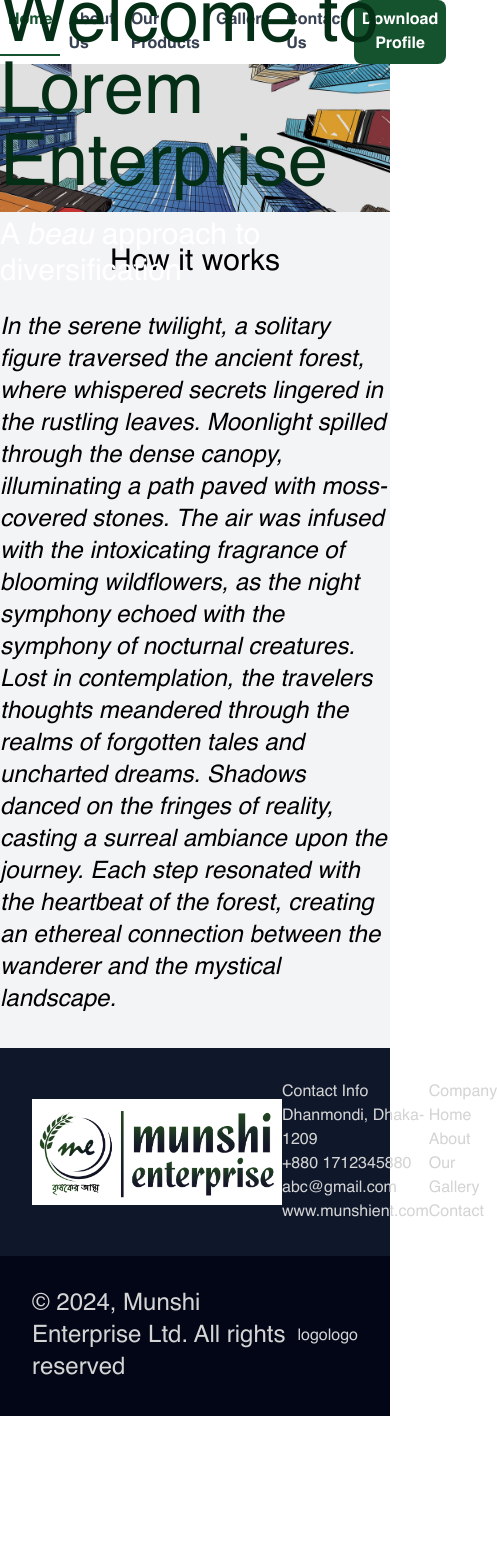
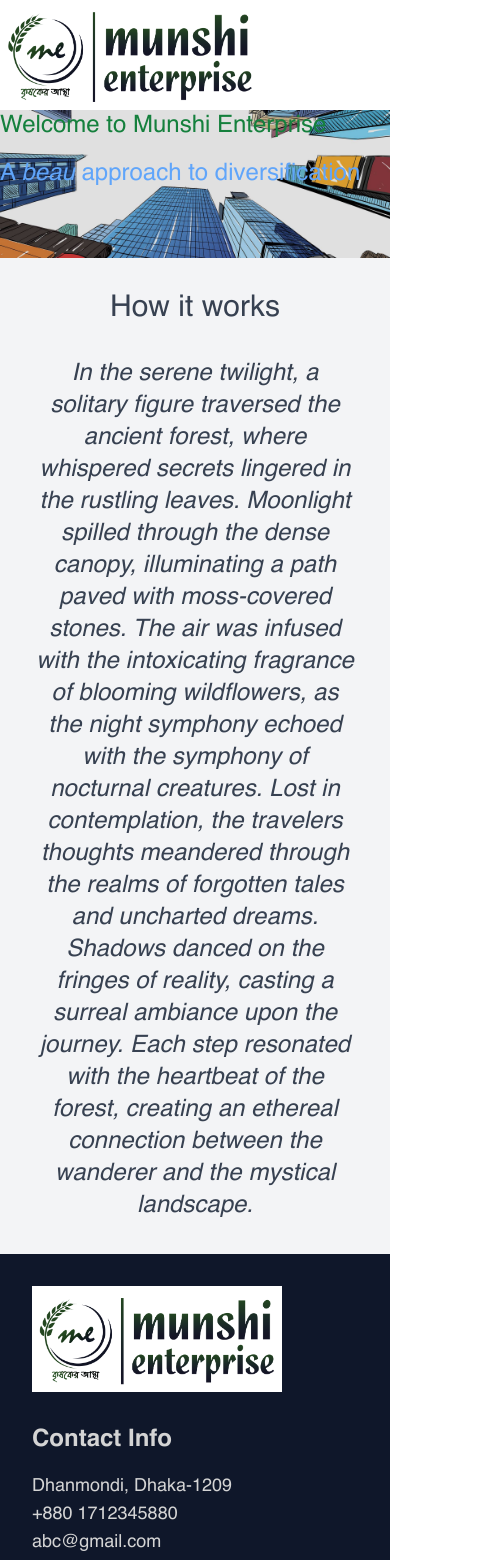
Before and after one commit to mmoshihud/export-jute-nextjs, a Next.js app: page / in a window 390 px wide. Shown: the top 1560 px of the page, 497 px wide, since content can reach past the window. Before the commit the page ends 1416 px from the top, so only its background shows below. Built offline with nearby package versions, Linux system fonts and the light colour scheme.

Commit message:
Landing page responsive

```diff
--- a/app/components/footer.tsx
+++ b/app/components/footer.tsx
@@ -4,7 +4,7 @@ export default function Footer() {
   return (
     <>
       <footer className="text-neutral-300">
-        <div className="flex items-center justify-around bg-slate-900 p-8">
+        <div className="flex flex-col items-start justify-center gap-y-8 bg-slate-900 p-8 lg:flex-row lg:items-center lg:justify-around">
           <Image
             src={Logo}
             alt="Munshi Enterprise Logo"
@@ -13,30 +13,30 @@ export default function Footer() {
             className="bg-white"
           />
           <div>
-            <h1>Contact Info</h1>
+            <h1 className="mb-4 text-2xl font-semibold">Contact Info</h1>
             <ul>
-              <li>Dhanmondi, Dhaka-1209</li>
-              <li>+880 1712345880</li>
-              <li>abc@gmail.com</li>
-              <li>www.munshient.com</li>
+              <li className="text-lg">Dhanmondi, Dhaka-1209</li>
+              <li className="text-lg">+880 1712345880</li>
+              <li className="text-lg">abc@gmail.com</li>
+              <li className="text-lg">www.munshient.com</li>
             </ul>
           </div>
           <div>
-            <h1>Company</h1>
+            <h1 className="mb-4 text-2xl font-semibold">Company</h1>
             <ul>
-              <li>Home</li>
-              <li>About</li>
-              <li>Our</li>
-              <li>Gallery</li>
-              <li>Contact</li>
+              <li className="text-lg">Home</li>
+              <li className="text-lg">About</li>
+              <li className="text-lg">Our</li>
+              <li className="text-lg">Gallery</li>
+              <li className="text-lg">Contact</li>
             </ul>
           </div>
         </div>
-        <div className="flex items-center justify-around bg-slate-950 p-8">
-          <p className="text-2xl">
-            &copy; 2024, Munshi Enterprise Ltd. All rights reserved
+        <div className="flex flex-col items-center justify-around bg-slate-950 p-8 lg:flex-row">
+          <p className="text-xs lg:text-lg">
+            &copy; 2024, Munshi Enterprise. All rights reserved
           </p>
-          <div className="flex">
+          <div className="flex gap-x-4">
             <p>logo</p>
             <p>logo</p>
           </div>
--- a/app/components/header.tsx
+++ b/app/components/header.tsx
@@ -34,9 +34,10 @@ export default function Header() {
             alt="Munshi Enterprise Logo"
             width={250}
             height={250}
+            className="w-2/3 lg:w-full"
           />
         </Link>
-        <ul className="flex">
+        <ul className="hidden lg:flex">
           {navLinks.map((link, index) => (
             <li
               key={index}
@@ -69,7 +70,7 @@ export default function Header() {
           ))}
         </ul>
         <div>
-          <button className="rounded-lg bg-green-900 p-2 font-bold text-white">
+          <button className="hidden rounded-lg bg-green-900 p-2 font-bold text-white lg:block">
             Download Profile
           </button>
         </div>
--- a/app/page.tsx
+++ b/app/page.tsx
@@ -9,23 +9,25 @@ export default function Home() {
           <div className="relative">
             <Image
               src={Hero}
-              alt="Lorem Enterprise Logo"
+              alt="Munshi Enterprise Logo"
               className="h-full w-full object-cover object-center"
             />
-            <div className="absolute inset-0 flex flex-col items-center justify-center gap-4">
-              <article className="text-7xl text-green-950">
-                Welcome to Lorem Enterprise
+            <div className="absolute inset-0 flex flex-col gap-4 lg:items-center lg:justify-center">
+              <article className="text-2xl text-green-700 lg:text-7xl lg:text-green-950">
+                Welcome to Munshi Enterprise
               </article>
-              <p className="text-3xl text-white">
+              <p className="text-2xl text-blue-400 lg:text-3xl lg:text-white">
                 A <span className="italic">beau</span> approach to
                 diversification
               </p>
             </div>
           </div>
         </div>
-        <div className="container mx-auto flex flex-col items-center py-8">
-          <h1 className="mb-8 text-3xl">How it works</h1>
-          <p className="text-2xl italic">
+        <div className="container mx-auto flex flex-col items-center px-8 py-8 lg:px-32">
+          <h1 className="mb-8 text-3xl text-gray-700 lg:text-4xl">
+            How it works
+          </h1>
+          <p className="text-center text-2xl italic text-gray-700 lg:text-justify lg:text-3xl">
             In the serene twilight, a solitary figure traversed the ancient
             forest, where whispered secrets lingered in the rustling leaves.
             Moonlight spilled through the dense canopy, illuminating a path
```
Also changed, not shown: 1 other file (tests, documents, lock files or other folders).
